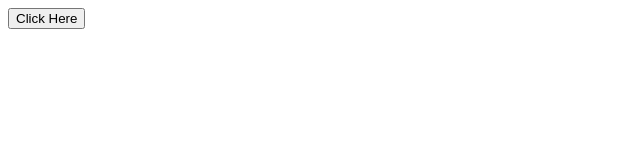
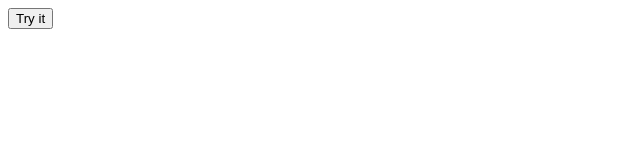
Before and after one commit to NovasGreatt/novafortnite, a plain HTML site: page index.html in a window 1280 px wide. Shown: the full height of the page, 0-640 px from the left. Drawn offline with Linux system fonts and the light colour scheme.

Commit message:
Update index.html

```diff
--- a/index.html
+++ b/index.html
@@ -1,11 +1,18 @@
 <!DOCTYPE html>
 <html>
-  <head>
-    <title>Title of the document</title>
-  </head>
-  <body>
-    <button onclick="window.location.href='chrome://gpucrash/';">
-      Click Here
-    </button>
-  </body>
+<body>
+
+<button id="button" onclick="myFunction()">Try it</button>
+
+<script>
+    var counter = 0;
+    function myFunction() {
+        counter++;
+        if (counter === 3) {
+            window.open('www.youtube.com/')
+        }
+    }
+
+  </script>
+</body>
 </html>
```
